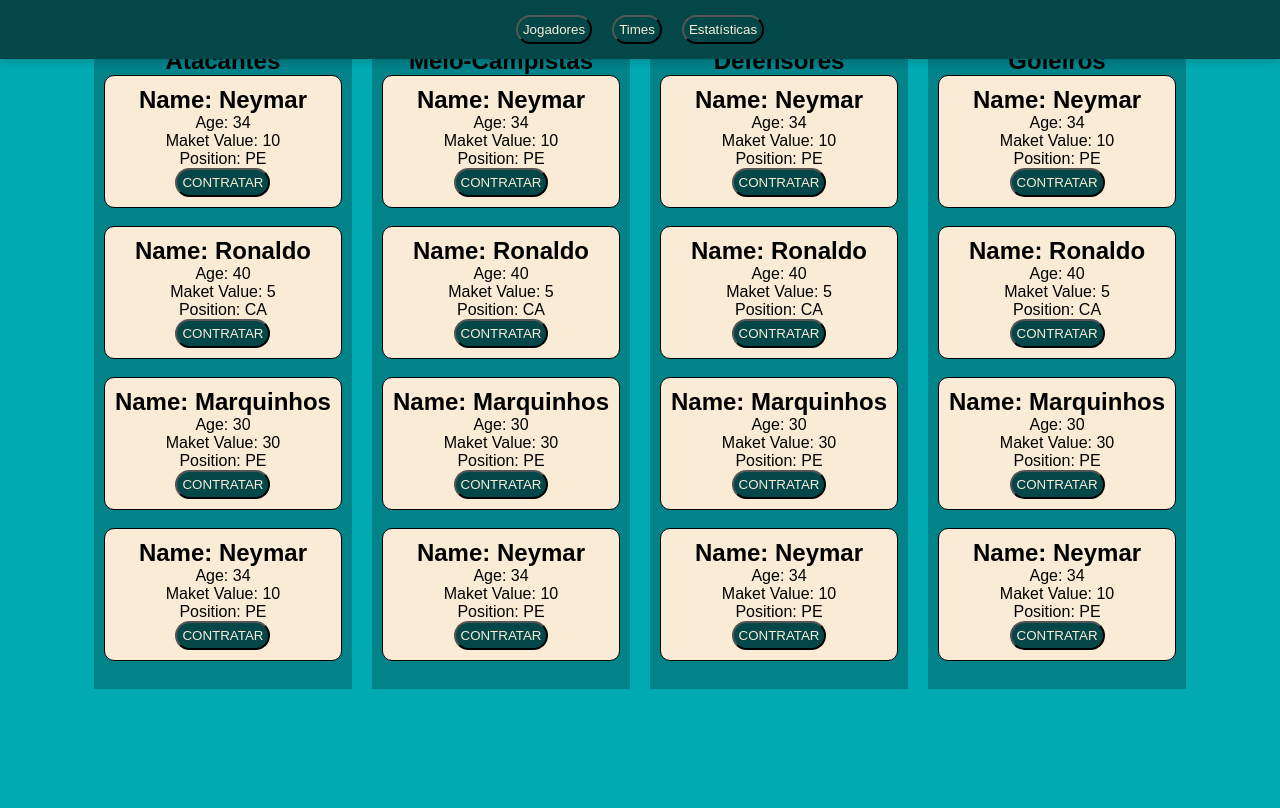
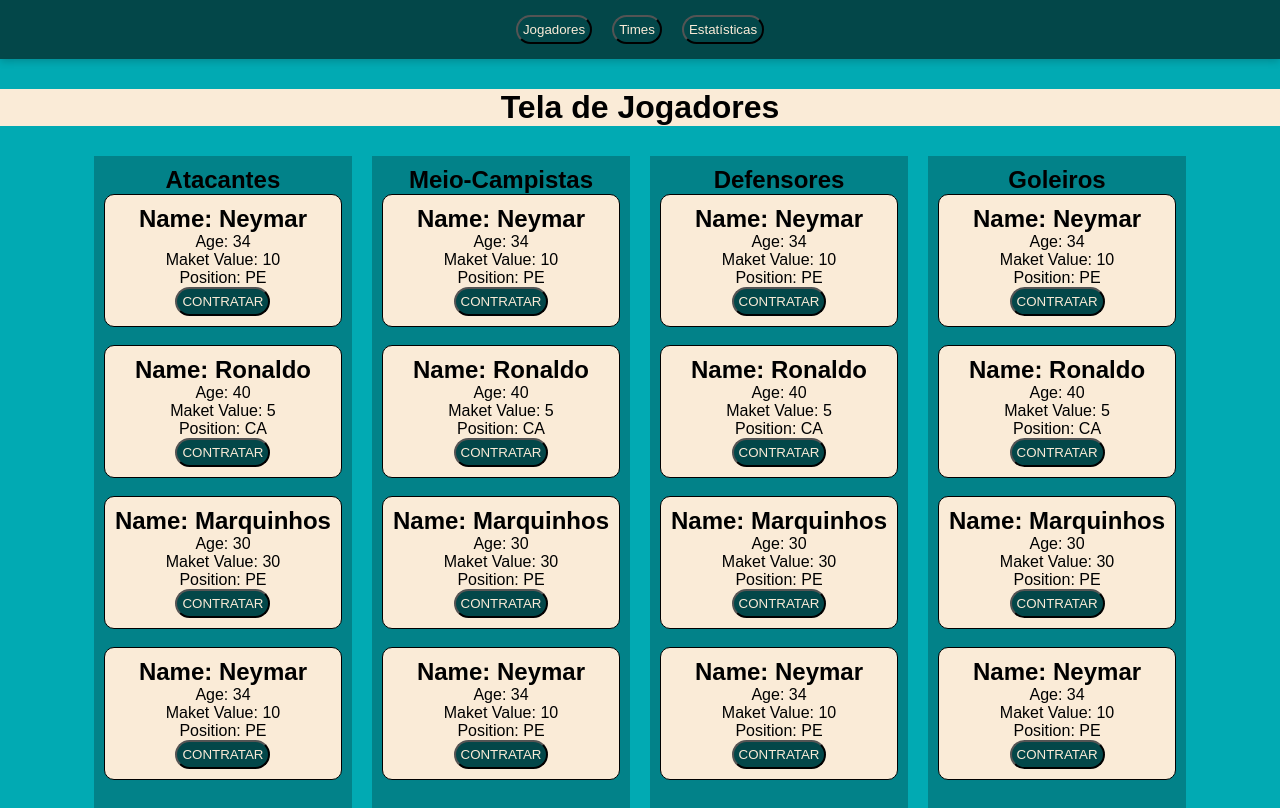
Before and after one commit to SamuelDSP/SportSync, a React (Vite) app in the folder frontend/: page / in a window 1280 px wide. Built offline with nearby package versions, Linux system fonts and the light colour scheme.

Commit message:
fix: navibar style

```diff
--- a/frontend/src/App.tsx
+++ b/frontend/src/App.tsx
@@ -2,9 +2,9 @@
 import { TelaTimes } from "./components/TelaTimes.tsx";
 import { TelaEstatisticas } from "./components/TelaEstatisticas.tsx";
 import { useState } from "react";
+import { NaviBar } from "./components/NaviBar.tsx"
 
-
-import { NaviBar } from "./components/NaviBar.tsx"
+import "./estilos/App.css"
 
 export function App() {
   const [abaAtual, setAbaAtual] = useState("jogadores");
--- /dev/null
+++ b/frontend/src/estilos/App.css
@@ -0,0 +1,6 @@
+h1{
+    text-align: center;
+    margin-top: 30px;
+    margin-bottom: 30px;
+    background-color: antiquewhite;
+}
--- a/frontend/src/estilos/NaviBar.css
+++ b/frontend/src/estilos/NaviBar.css
@@ -1,5 +1,4 @@
 .navibar-buttons {
-    position: fixed;
     top: 0;
     left: 0;
 
```
